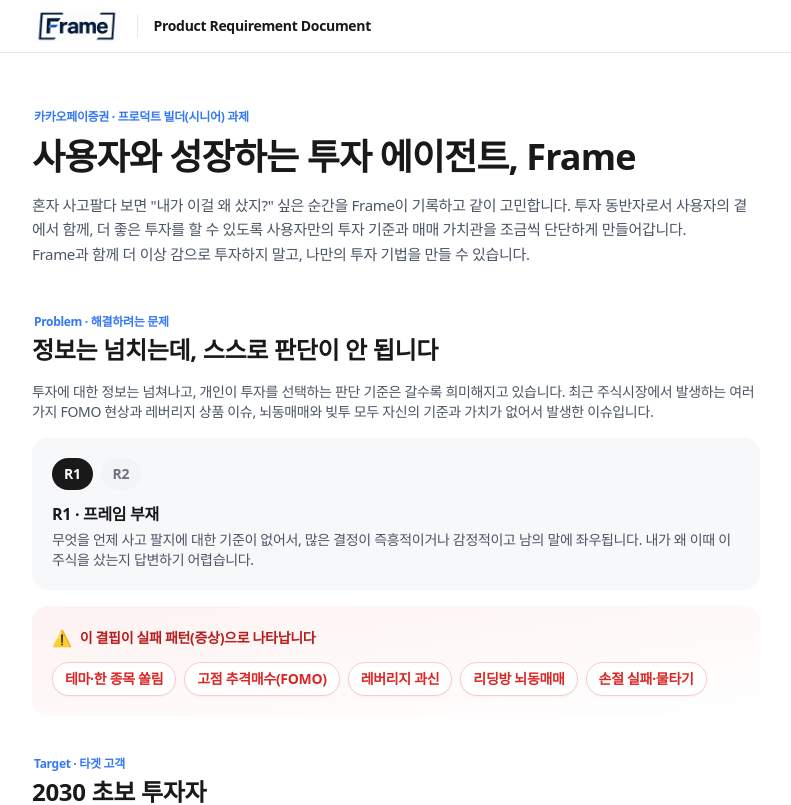
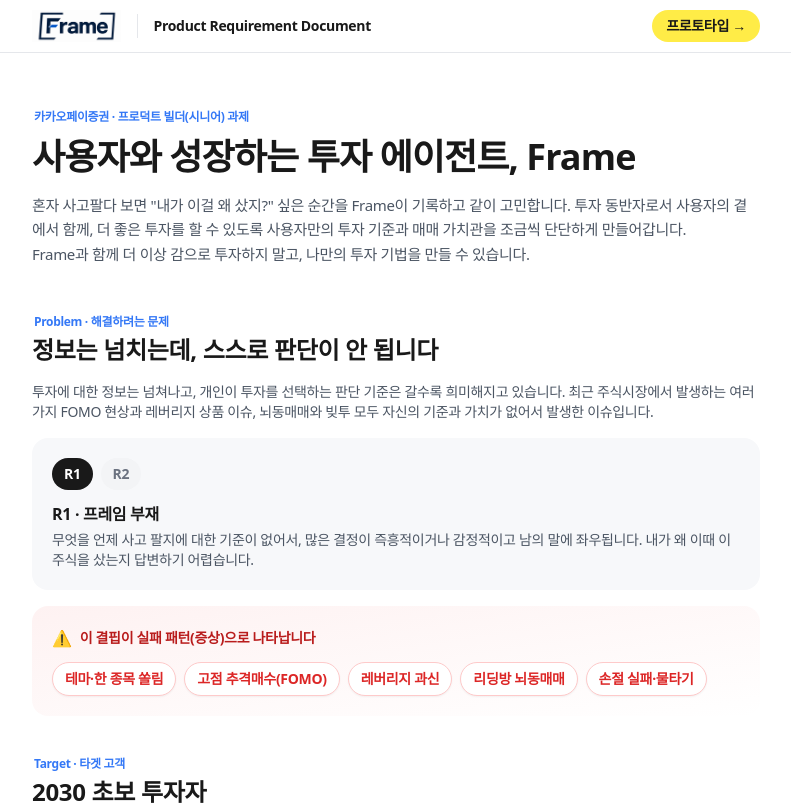
Before and after one commit to lenell0912/roen-assignment, a Next.js app: page /prd in a window 1280 px wide. Shown: the top 805 px of the page, without its empty margins (244-1035 px from the left). Built offline with nearby package versions, Linux system fonts and the light colour scheme.

Commit message:
feat(prd): 헤더 우측에 프로토타입 바로가기 버튼 추가(노란색)
Co-Authored-By: Claude Opus 4.8 <noreply@anthropic.com>

```diff
--- a/src/app/prd/page.tsx
+++ b/src/app/prd/page.tsx
@@ -36,6 +36,9 @@ function TopBar() {
         <FrameLogo />
         <span aria-hidden className="h-6 w-px bg-gray-200" />
         <span className="text-sm font-bold text-[#191919]">Product Requirement Document</span>
+        <Link href="/" className="ml-auto shrink-0 text-sm font-bold bg-[#FFEC47] text-[#191919] px-3.5 py-1.5 rounded-full">
+          프로토타입 →
+        </Link>
       </div>
     </div>
   )
```
